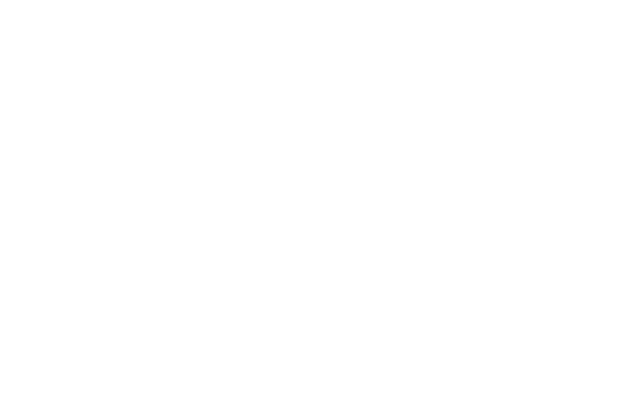
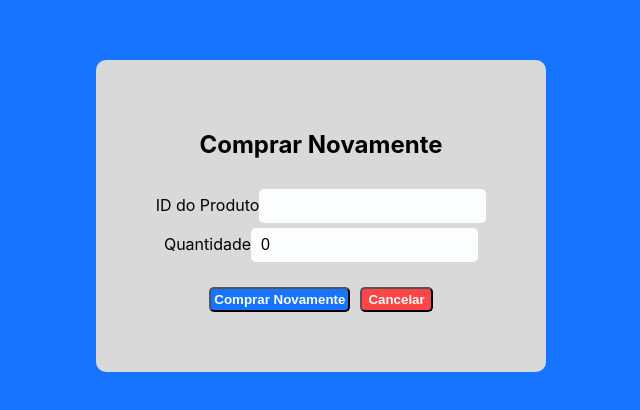
Before and after one commit to Congeski/mercado_express, a Vue app: page /buyAgainView in a window 1280 px wide. Before the commit this address had no page. Shown: the part 184-594 px from the top of the page, without its empty margins (319-959 px from the left). Built offline with nearby package versions, Linux system fonts and the light colour scheme.

Commit message:
Add BuyAgainView para produto

```diff
--- a/frontend/src/router/index.js
+++ b/frontend/src/router/index.js
@@ -13,6 +13,7 @@
 import AddProdutoView from '@/views/AddProdutoView.vue'
 import RemoveProdutoView from '@/views/RemoveProdutoView.vue'
 import AddEmployeeView from '@/views/AddEmployeeView.vue'
+import BuyAgainView from '@/views/BuyAgainView.vue'
 
 const router = createRouter({
   history: createWebHistory(import.meta.env.BASE_URL),
@@ -30,7 +31,8 @@
     { path: '/reportView', name: 'reportView', component: ReportView },
     { path: '/addProdutoView', name: 'addProdutoView', component: AddProdutoView },
     { path: '/removeProdutoView', name: 'removeProdutoView', component: RemoveProdutoView },
-    { path: '/addEmployeeView', name: 'addEmployeeView', component: AddEmployeeView }
+    { path: '/addEmployeeView', name: 'addEmployeeView', component: AddEmployeeView },
+    { path: '/buyAgainView', name: 'buyAgainView', component: BuyAgainView }
   ]
 });
 
--- /dev/null
+++ b/frontend/src/views/BuyAgainView.vue
@@ -0,0 +1,136 @@
+<template>
+    <div class="page-container">
+      <div class="add-product">
+        <h2 v-if="!sucesso && !produtoNaoEncontrado">Comprar Novamente</h2>
+        <div v-if="!sucesso && !produtoNaoEncontrado">
+          <form @submit.prevent="adicionarProduto" class="product-form">
+            <div>
+              <label for="id">ID do Produto</label>
+              <input class="xp-input" type="text" id="id" v-model="novoProduto.id">
+            </div>
+            <div>
+              <label for="quantidade">Quantidade</label>
+              <input class="xp-input" type="number" id="quantidade" v-model.number="novoProduto.quantidade">
+            </div>
+            <div class="buttons-container">
+              <button class="div-button" type="submit">Comprar Novamente</button>
+              <button class="exit-button" type="reset" @click="goBack">Cancelar</button>
+            </div>
+          </form>
+        </div>
+        <div v-if="produtoNaoEncontrado">
+          <h2>Produto não encontrado.</h2>
+          <button class="exit-button center-button" @click="produtoNaoEncontrado = false">OK</button>
+        </div>
+        <div v-if="produtoInvalido">
+          <h2>Quantidade inválida. Insira uma quantidade maior que zero.</h2>
+          <button class="exit-button center-button" @click="produtoInvalido = false">OK</button>
+        </div>
+        <div v-if="sucesso">
+          <h2>Produto Adicionado com Sucesso!</h2>
+          <button class="exit-button center-button" @click="sucesso = false">OK</button>
+        </div>
+      </div>
+    </div>
+  </template>
+
+  <script setup>
+  import { ref } from 'vue';
+  import { products } from '../data';
+  import { useRouter } from 'vue-router';
+
+  const novoProduto = ref({
+    id: '',
+    quantidade: 0
+  });
+
+  const router = useRouter();
+  const sucesso = ref(false);
+  const produtoNaoEncontrado = ref(false);
+  const produtoInvalido = ref(false);
+
+  const adicionarProduto = () => {
+    const quantidade = novoProduto.value.quantidade;
+    if (quantidade <= 0) {
+      produtoInvalido.value = true;
+      return;
+    }
+
+    const produto = encontrarProdutoPorId(novoProduto.value.id);
+    if (produto) {
+      produto.quantity += quantidade;
+      sucesso.value = true;
+      novoProduto.value.id = '';
+      novoProduto.value.quantidade = 0;
+    } else {
+      produtoNaoEncontrado.value = true;
+    }
+  };
+
+  const encontrarProdutoPorId = (productId) => {
+    return products.find(product => product.id === productId);
+  };
+
+  function goBack() {
+    router.push('/stockView');
+  }
+  </script>
+
+  <style scoped>
+  .buttons-container {
+    display: flex;
+    flex-direction: row;
+    margin-top: 20px;
+  }
+
+  .exit-button {
+    margin-left: 10px;
+  }
+
+  .div-button {
+    padding: 3px;
+  }
+
+  .product-form {
+    display: flex;
+    flex-direction: column;
+    padding: 10px;
+    justify-content: center;
+    align-items: center;
+    gap: 5px;
+  }
+
+  .xp-input {
+    background: var(--xp-white);
+  }
+
+  .add-product {
+    background: var(--xp-cream);
+    border-radius: 10px;
+    padding: 50px;
+    display: flex;
+    flex-direction: column;
+    justify-content: center;
+    align-items: center;
+  }
+
+  .div-button {
+    background: var(--xp-blue);
+    color: var(--xp-white);
+    display: flex;
+    gap: 50px;
+  }
+
+  .stock-container {
+    width: 80%;
+    background-color: var(--xp-cream);
+    border-radius: 10px;
+    margin-top: 70px;
+  }
+
+  .center-button {
+    margin-left: auto;
+    margin-right: auto;
+    display: block;
+  }
+  </style>
--- a/frontend/src/views/StockView.vue
+++ b/frontend/src/views/StockView.vue
@@ -15,7 +15,7 @@
         <div class="stock-container">
             <ProductsTable :stock="productsStore.allProducts"/>
             <div class="buttons-container">
-                <div class="div-button">COMPRAR NOVAMENTE</div>
+                <RouterLink class="link-nostyling" to="/buyAgainView"><div class="div-button">COMPRAR NOVAMENTE</div></RouterLink>
                 <RouterLink class="link-nostyling" to="/addProdutoView"><div class="div-button">ADICIONAR PRODUTO</div></RouterLink>
                 <RouterLink class="link-nostyling" to="/removeProdutoView"><div class="exit-button">REMOVER PRODUTO</div></RouterLink>
             </div>
```
